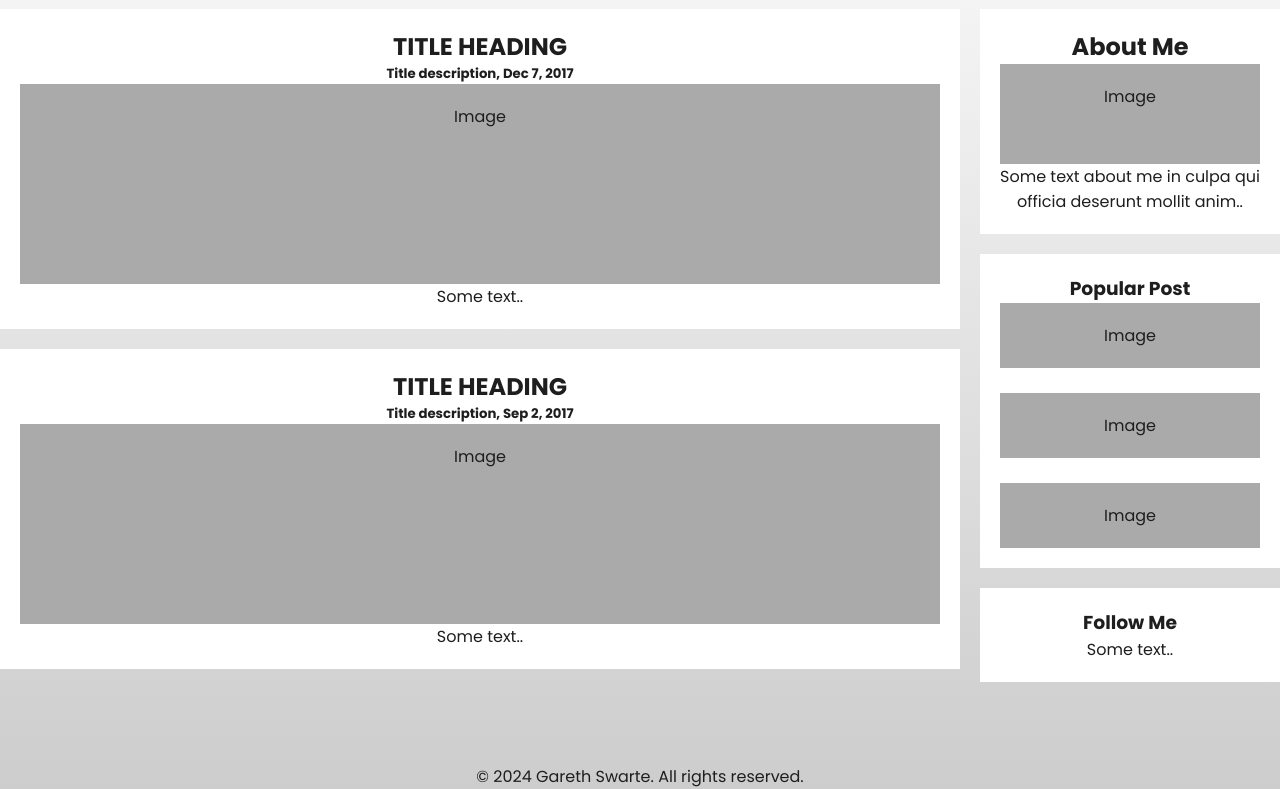
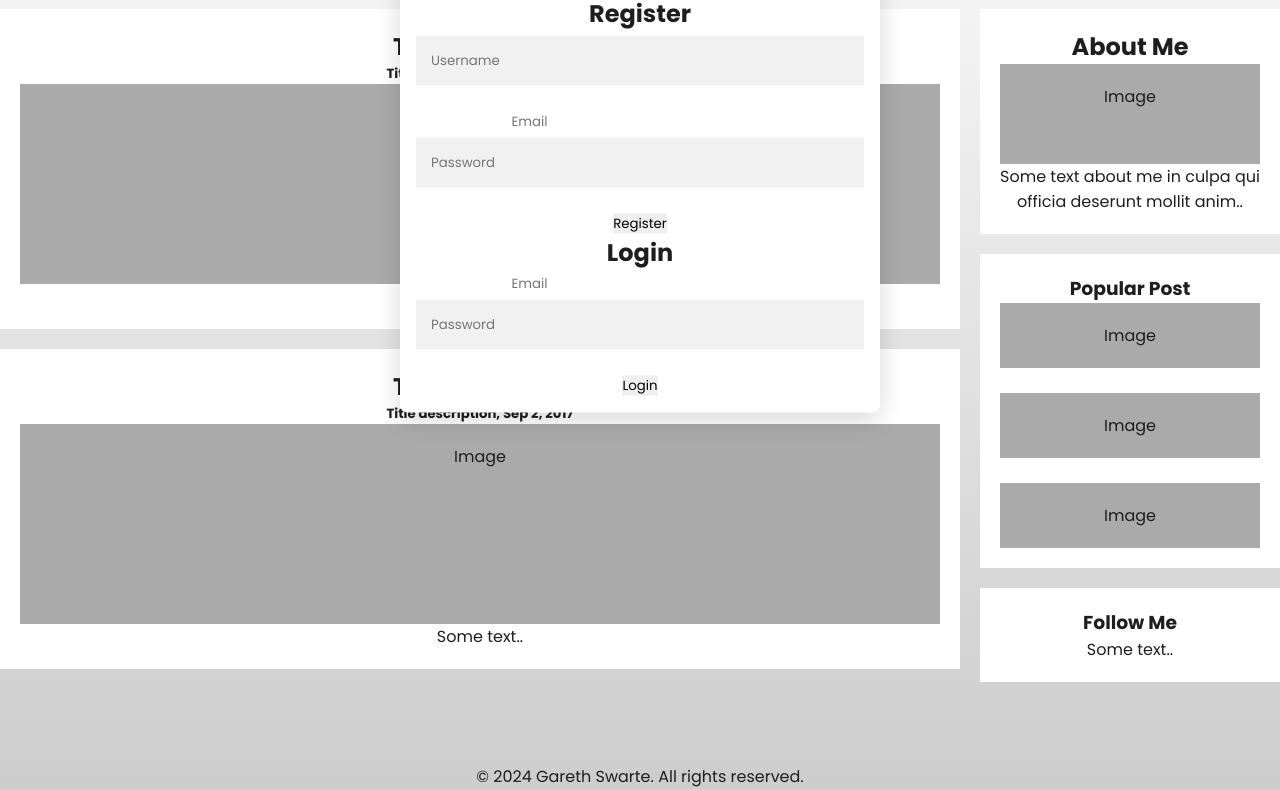
Before and after one commit to garethS-debug/Blog-Application, a website: page index.html in a window 1280 px wide. Shown: the part 228-1017 px from the top of the page. Drawn offline with Linux system fonts and the light colour scheme.

Commit message:
Centering popup form

```diff
--- a/css/style.css
+++ b/css/style.css
@@ -675,21 +675,29 @@ body {
 
 /* The popup form - hidden by default */
 .form-popup {
-  display: none;
+  /* center in viewport */
   position: fixed;
-  bottom: 0;
-  right: 15px;
-  border: 3px solid #f1f1f1;
-  z-index: 9;
+  top: 50%;
+  left: 50%;
+  transform: translate(-50%, -50%);
+  z-index: 999;
+  width: 90vw;
+  max-width: 480px;
+  box-sizing: border-box;
+  /* optional: visual styling */
+  background: var(--bg, #fff);
+  padding: 1rem;
+  border-radius: 8px;
+  box-shadow: 0 8px 24px rgba(0,0,0,0.15);
 }
 
-/* Add styles to the form container */
-.form-container {
-  max-width: 300px;
-  padding: 10px;
-  background-color: white;
+/* ensure inner form fills container nicely */
+.form-popup .form-container {
+  width: 100%;
+  margin: 0;
+  padding: 0;
+  box-sizing: border-box;
 }
-
 /* Full-width input fields */
 .form-container input[type=text], .form-container input[type=password] {
   width: 100%;
```
